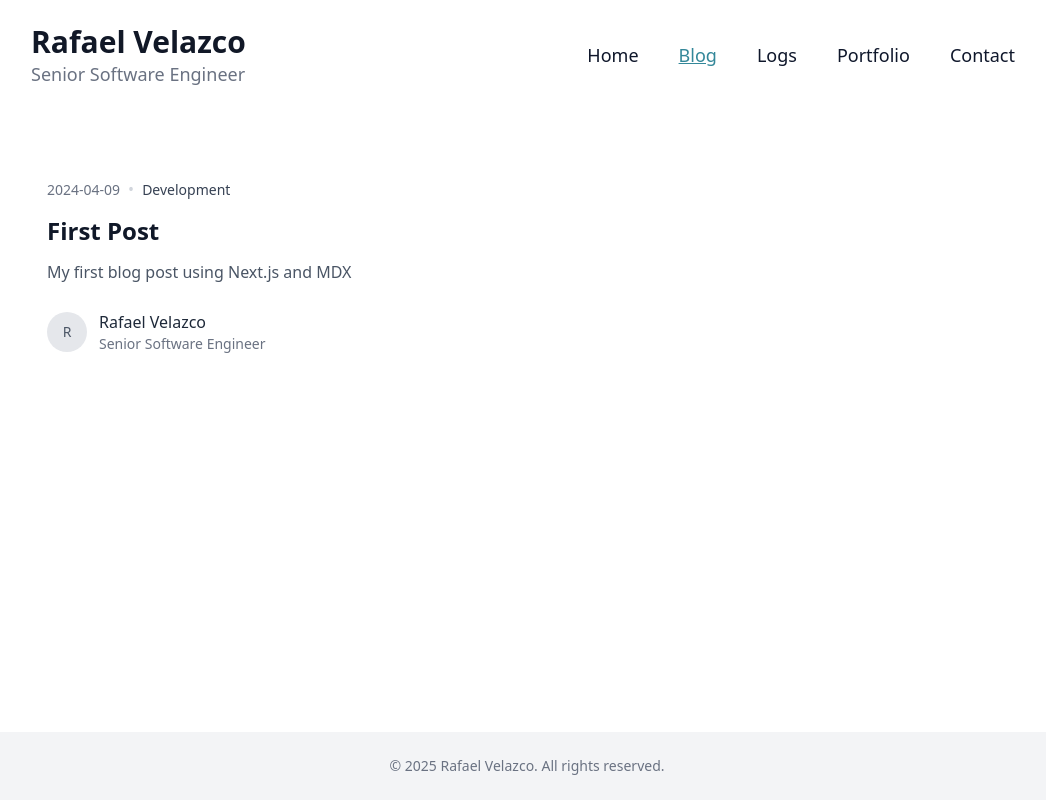
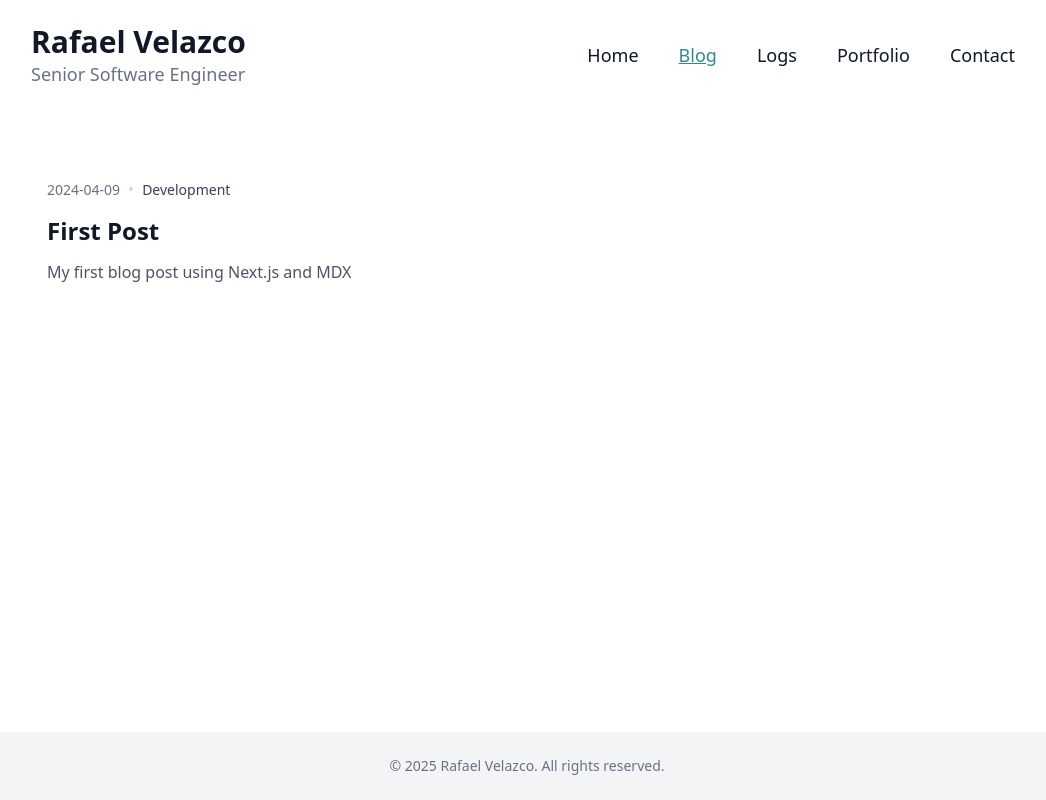
Before and after one commit to rjvelazco/rjvelazco-v2, a Next.js app: page /blog in a window 1280 px wide. Shown: the whole page, without its empty margins (113-1159 px from the left). Built offline with nearby package versions, Linux system fonts and the light colour scheme.

Commit message:
refactor: remove Author component from blog page to streamline post rendering

```diff
--- a/src/app/(site)/blog/page.tsx
+++ b/src/app/(site)/blog/page.tsx
@@ -6,21 +6,6 @@ export const metadata = {
   description:
     "Read the latest articles about web development, programming, and more.",
 };
-
-// Author component for blog posts
-const Author = ({ name, role }: { name: string; role: string }) => (
-  <div className="flex items-center mt-6">
-    <div className="w-10 h-10 bg-gray-200 dark:bg-gray-700 rounded-full flex items-center justify-center text-gray-600 dark:text-gray-300 text-sm font-medium">
-      {name.charAt(0)}
-    </div>
-    <div className="ml-3">
-      <p className="text-base font-medium text-gray-800 dark:text-gray-200">
-        {name}
-      </p>
-      <p className="text-sm text-gray-500 dark:text-gray-400">{role}</p>
-    </div>
-  </div>
-);
 
 const NoPosts = () => (
   <div className="text-center py-12">
@@ -46,7 +31,6 @@ const PostItem = ({ post }: { post: BlogPost }) => (
       <p className="text-gray-600 dark:text-gray-400 mb-4">
         {post.description}
       </p>
-      <Author name="Rafael Velazco" role="Senior Software Engineer" />
     </div>
   </article>
 );
```
